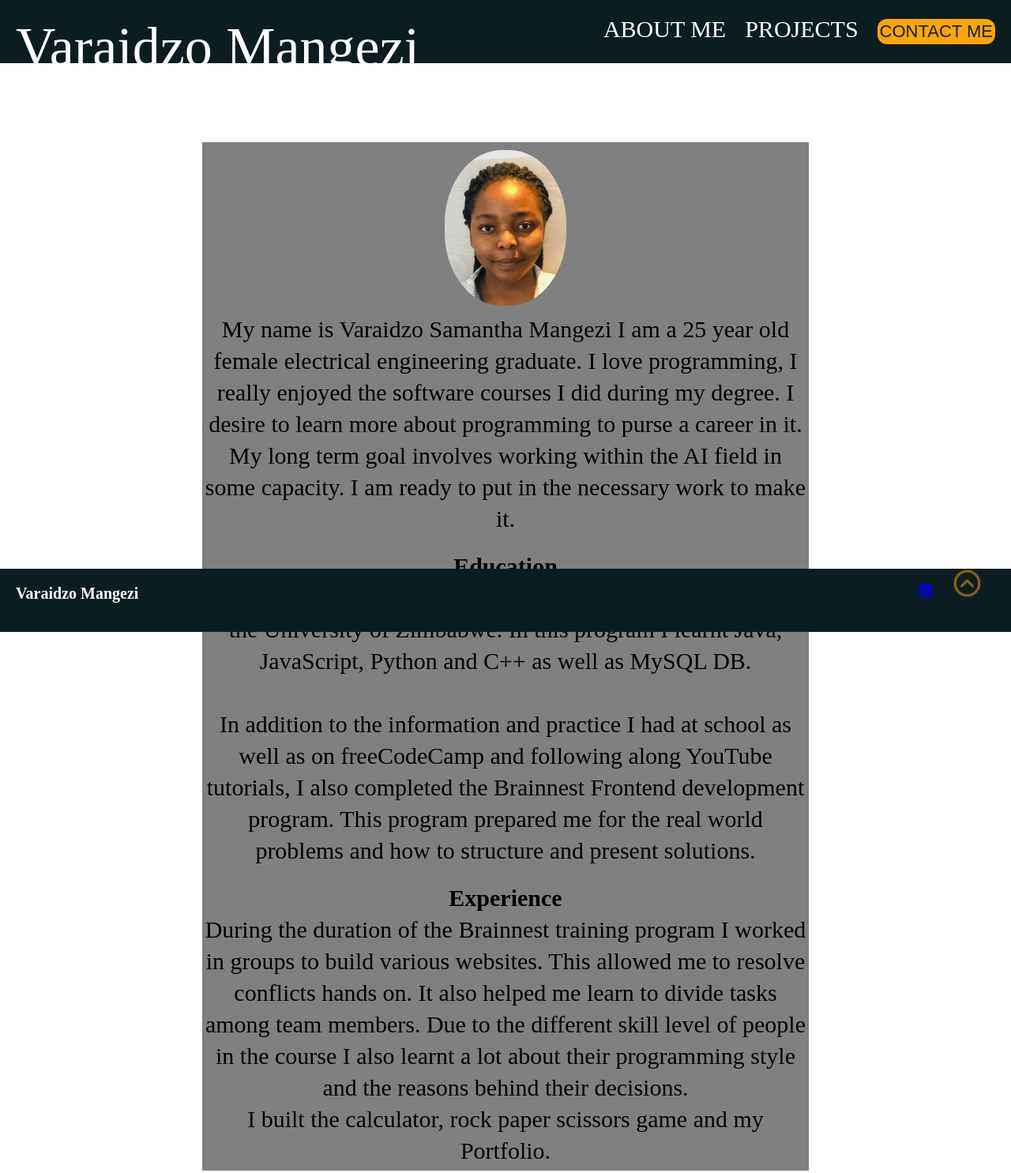
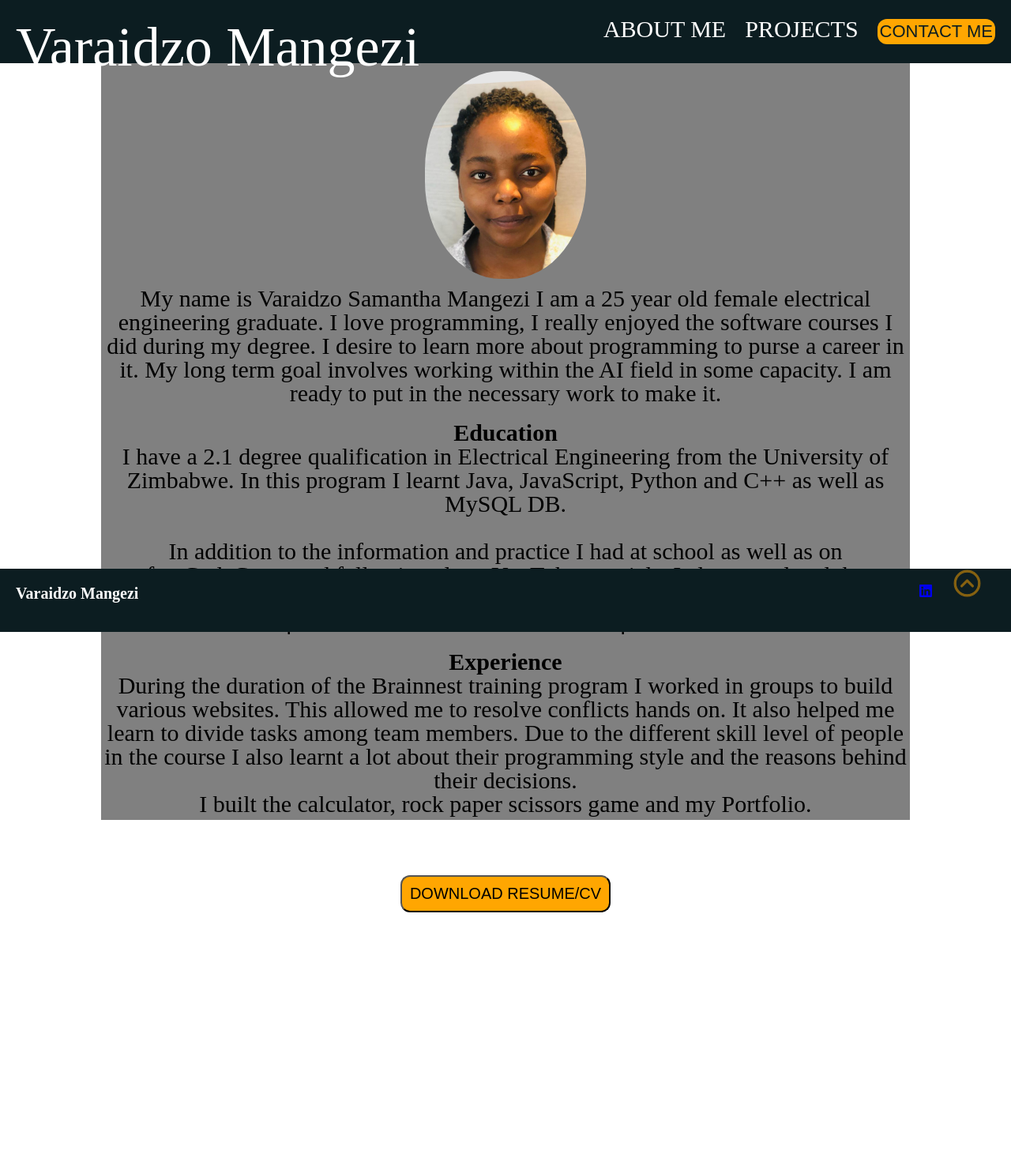
Before and after one commit to Varaidzosmangezi/Frontend-Development-Portfolio, a plain HTML site: page pages/about.html in a window 1280 px wide. Shown: the top 1485 px of the page at 79% size. After the commit the page ends 1155 px from the top, so only its background shows below. Drawn offline with Linux system fonts and the light colour scheme.

Commit message:
2nd commit

```diff
--- a/css/about.css
+++ b/css/about.css
@@ -126,3 +126,75 @@
     }
 
 }
+@media only screen and (min-width: 1100px) {
+    #aboutme{
+        height: 100vh;
+        display: flex;
+        flex-direction: column;
+        align-items: center;
+    }
+    #summary{
+        width: 80%;
+        margin-top: 0;
+        background-color: gray;
+
+    }
+    #summary figure{
+        display: flex;
+        flex-direction: column;
+        align-items: center;
+        width: 100%;
+        margin: 0;
+    }
+    #summary figure img{
+        margin-top: 10px;
+        width: 20%;
+        border-radius: 47%;
+    }
+    #summary figure figcaption {
+        text-align: center;
+        line-height: 30px;
+        padding-top: 10px;
+    }
+    #education{
+        width: 80%;
+        background-color: gray;
+        text-align: center;
+        padding-top: 20px;
+        line-height: 30px;
+    }
+    #experience {
+        width: 80%;
+        background-color: gray;
+        text-align: center;
+        padding-top: 20px;
+        padding-bottom: 5px;
+        line-height: 30px;
+    }
+    #aboutme button {
+        margin: 20px 0 30px 0;
+        background-color: rgb(255, 166, 1);
+        border-radius: 12px;
+        padding: 10px;
+        font-size: 20px;
+    }
+    #to-top-btn {
+        bottom: 5%;
+        right:3%;
+        opacity: 0.5;
+        position: fixed;
+    }
+    #to-top-btn:hover {
+        opacity: 1;
+    }
+    #to-top-btn svg {
+        fill:  rgb(255, 166, 1);
+        height: 35px;
+        stroke: rgb(255, 166, 1);
+        width: 35px;
+    }
+    #to-top-btn:hover svg {
+        stroke: var(--darker-main-color);
+    }
+
+}
--- a/css/style.css
+++ b/css/style.css
@@ -200,7 +200,6 @@ body {
         height: 10vh;
         background-color: var(--darker-main-color);
         padding: 20px;
-        margin-bottom: 0;
         display: flex;
         justify-content: space-between;
     }
@@ -304,6 +303,7 @@ body {
         justify-content: center;
         align-items: flex-end;
         margin: 100px 0 100px 0;
+        min-height: 400px;
     }
     #section3 img {
         min-width: 800px;
```
